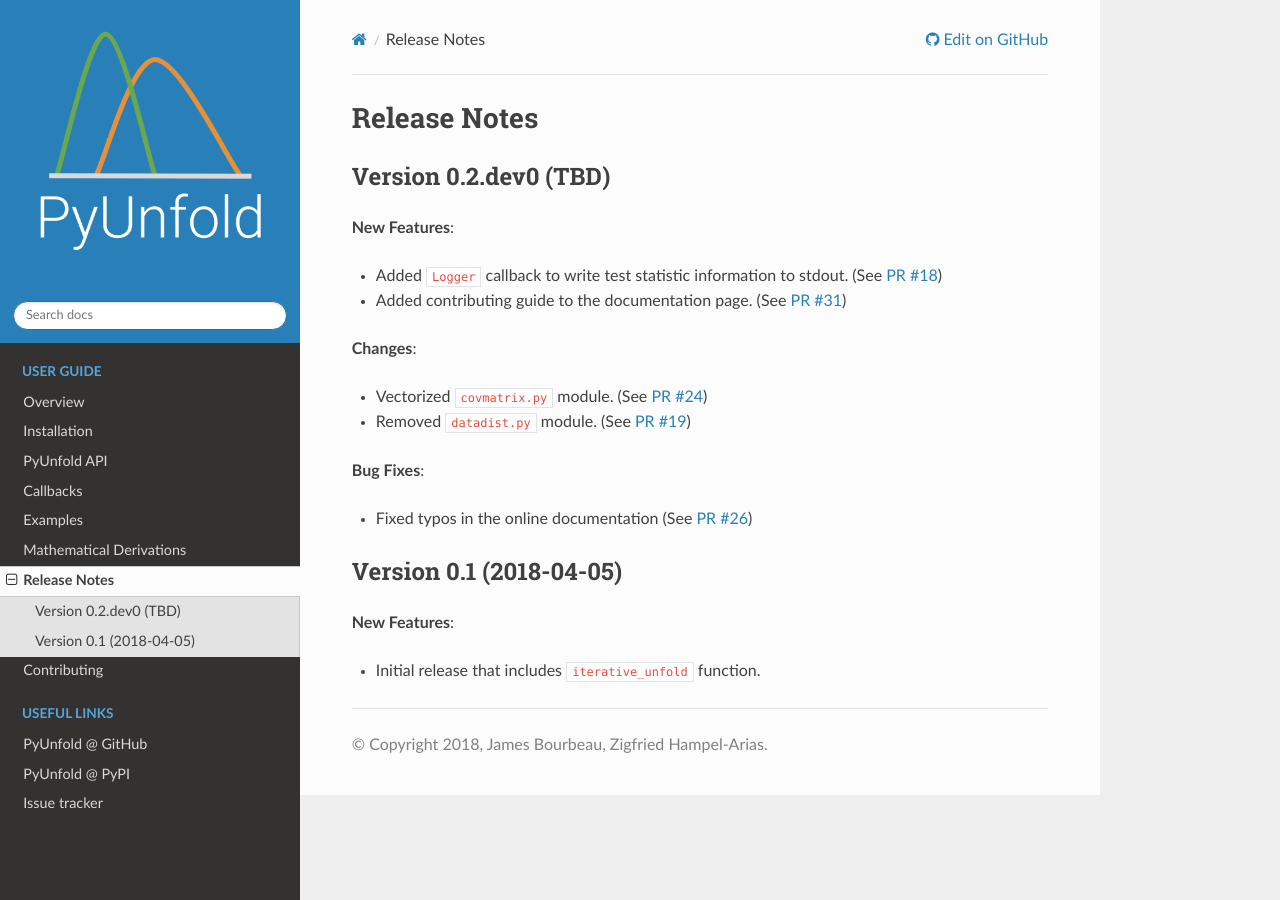
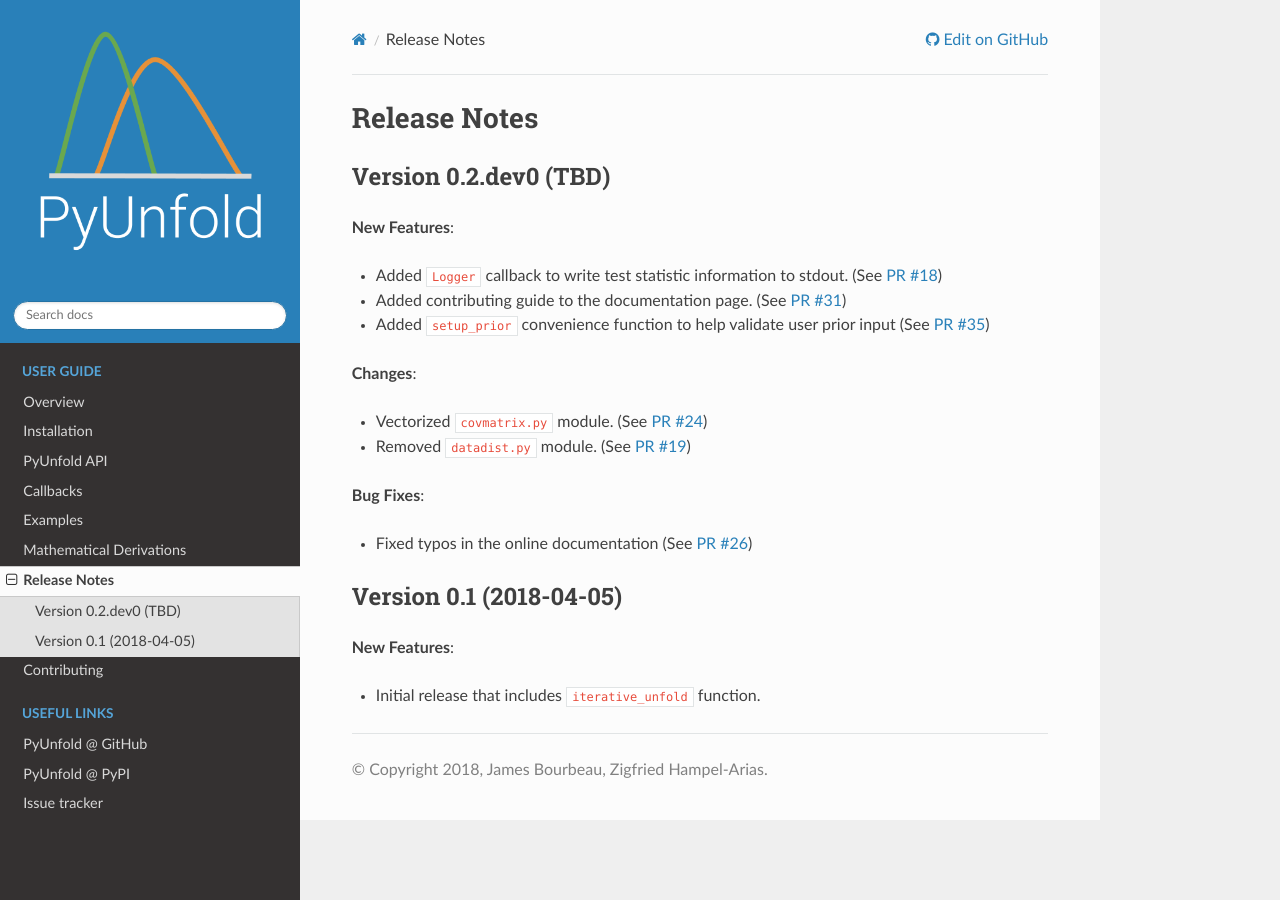
Before and after one commit to jrbourbeau/pyunfold, a Sphinx documentation site: the page built from docs/changelog.rst, in a window 1280 px wide. Built offline with Sphinx 7.4.7 and the Read the Docs theme 2.0.0, drawn with Linux system fonts in a browser that asks for light colours.

Commit message:
Adds changelog entry

```diff
--- a/docs/changelog.rst
+++ b/docs/changelog.rst
@@ -13,6 +13,7 @@ Version 0.2.dev0 (TBD)
 
 - Added ``Logger`` callback to write test statistic information to stdout. (See `PR #18 <https://github.com/jrbourbeau/pyunfold/pull/18>`_)
 - Added contributing guide to the documentation page. (See `PR #31 <https://github.com/jrbourbeau/pyunfold/pull/31>`_)
+- Added ``setup_prior`` convenience function to help validate user prior input (See `PR #35 <https://github.com/jrbourbeau/pyunfold/pull/35>`_)
 
 **Changes**:
 
```
